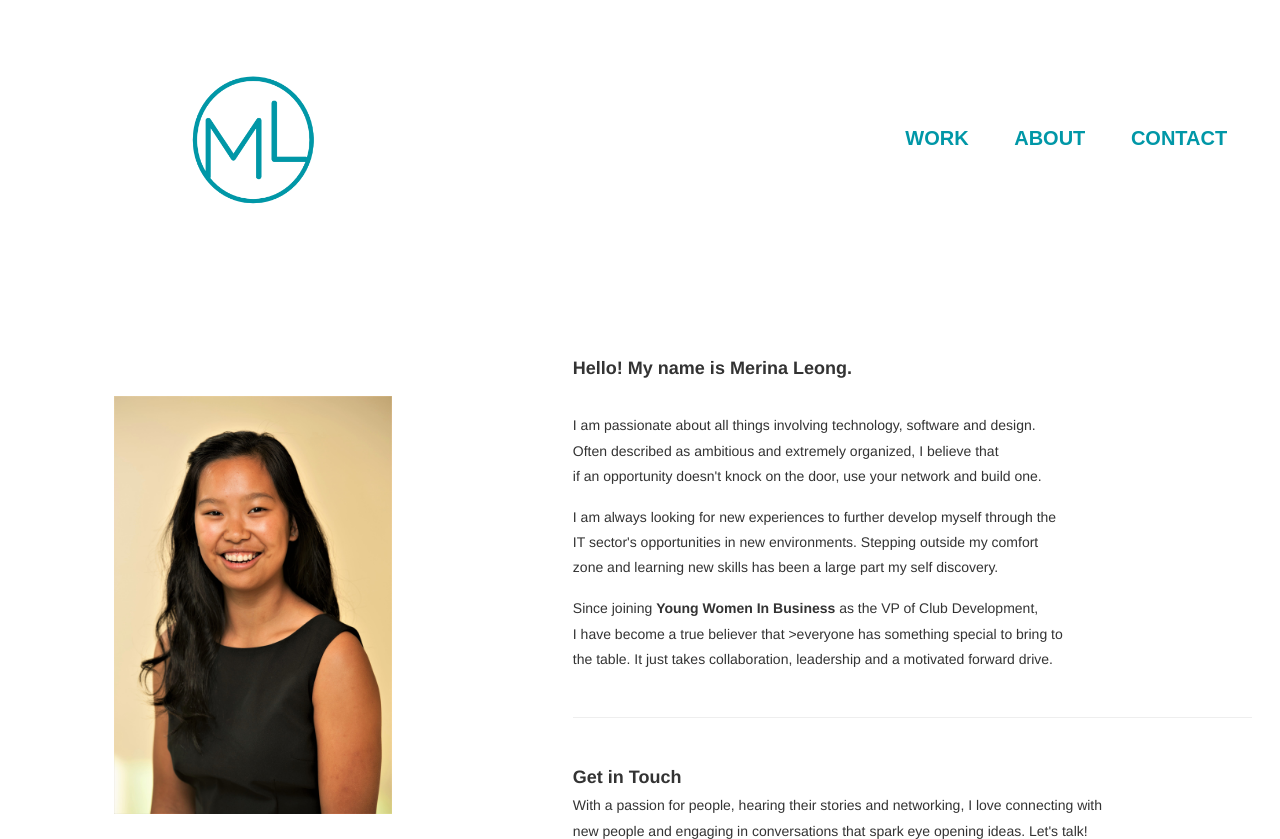
After one commit to merinaleong/Portfolio, a PHP site: page /about.html in a window 1280 px wide. The commit adds this page. Run offline with PHP 8.4, Linux system fonts and the light colour scheme.

Commit message:
Add files via upload

```diff
--- /dev/null
+++ b/about.html
@@ -0,0 +1,75 @@
+<html>
+<head>
+<title> Merina Leong </title>
+ <link rel="stylesheet" href="style/style.css" type="text/css" />
+ <link href="style/bootstrap.min.css" rel="stylesheet" media="screen">
+</head>
+<body>
+
+  <header>
+<div class="actionBar">
+  <div class="hidden-sm hidden-xs">
+        <a href="index.html"><img id="logo" src="images/logo.png"></a>
+        <a href="work.html" id="work"> WORK </a>
+        <a href="about.html" id="about"> ABOUT </a>
+        <a href="mailto:merinaleong@gmail.com" target="_blank" id="contact"> CONTACT </a>
+      </div>
+    </div>
+    <div class="actionBar2">
+      <div class="visible-xs">
+        <a href="index.html"><img id="logo2" src="images/logo.png"></a>
+        <hr />
+        <a href="work.html" id="work"> WORK </a>
+        <br /><br />
+        <a href="about.html" id="about"> ABOUT </a>
+        <br /><br />
+        <a href="mailto:merinaleong@gmail.com" target="_blank" id="contact"> CONTACT </a>
+        <br /><br />
+      </div>
+    </div>
+    <div class="actionBar3">
+      <div class="visible-sm">
+        <a href="index.html"><img id="logo2" src="images/logo.png"></a>
+        <hr />
+        <a href="work.html" id="work"> WORK </a>
+        <a href="about.html" id="about"> ABOUT </a>
+        <a href="mailto:merinaleong@gmail.com" target="_blank" id="contact"> CONTACT </a>
+      </div>
+    </div>
+      <br />
+      <br />
+  </header>
+
+<br /><br /><br /><br />
+<div class="about">
+  <div class="col-xs-12 col-sm-5 col-md-5 col-lg-5">
+    <img id="portrait" src="images/headshot1.jpg" alt="Portrait">
+  </div>
+<div class="col-xs-12 col-sm-7 col-md-7 col-lg-7">
+  <h4>
+  <p><b>Hello! My name is Merina Leong.</b></p>
+  <br />
+</h4>
+  <h5>
+  <p>   I am passionate about all things involving technology, software and design.</p>
+  <p>Often described as ambitious and extremely organized, I believe that</p>
+  <p> if an opportunity doesn't knock on the door, use your network and build one.</p>
+  <br />
+  <p>   I am always looking for new experiences to further develop myself through the </p>
+  <p>IT sector's opportunities in new environments. Stepping outside my comfort </p>
+  <p>zone and learning new skills has been a large part my self discovery. </p>
+  <br />
+  <p>Since joining <b> Young Women In Business </b> as the VP of Club Development, </p>
+  <p>I have become a true believer that >everyone has something special to bring to </p>
+    <p>the table. It just takes collaboration, leadership and a motivated forward drive.</p>
+</h5>
+<br /><hr><br />
+<p><h4><b> Get in Touch </b></h4></p>
+<h5>
+<p> With a passion for people, hearing their stories and networking, I love connecting with </p>
+<p> new people and engaging in conversations that spark eye opening ideas. Let's talk! </p>
+<br /><br />
+</h5>
+</div>
+</body>
+</html>
--- /dev/null
+++ b/design.html
@@ -0,0 +1,2 @@
+<?php include("include/header.php");?>
+<?php include("include/footer.php");?>
--- /dev/null
+++ b/proto.html
@@ -0,0 +1,3 @@
+<?php include("include/header.php");?>
+
+<?php include("include/footer.php");?>
--- a/style/style.css
+++ b/style/style.css
@@ -36,8 +36,7 @@ html {
 #portrait {
   height: 55%;
   width: relative;
-  float: right;
-  margin-right: 10%;
+  margin: 10%;
 }
 #logo2 {
   width: 20%;
--- /dev/null
+++ b/work.html
@@ -0,0 +1,2 @@
+<?php include("include/header.php");?>
+<?php include("include/footer.php");?>
```
Also changed, not shown: index.html (added, +70 -0 lines).
